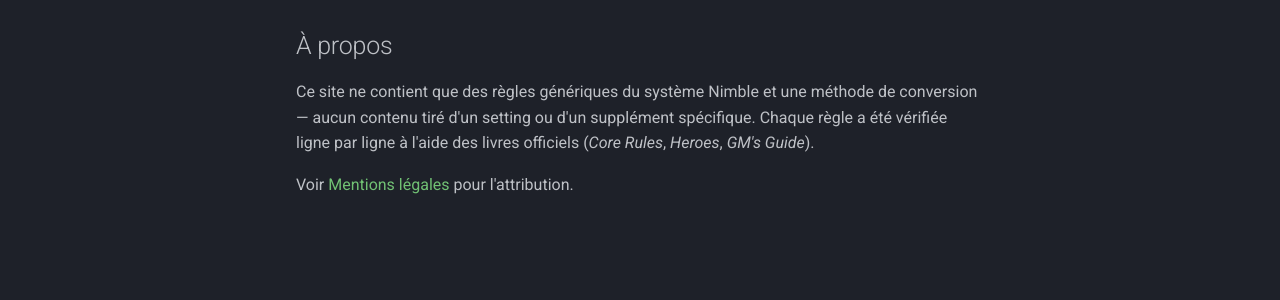
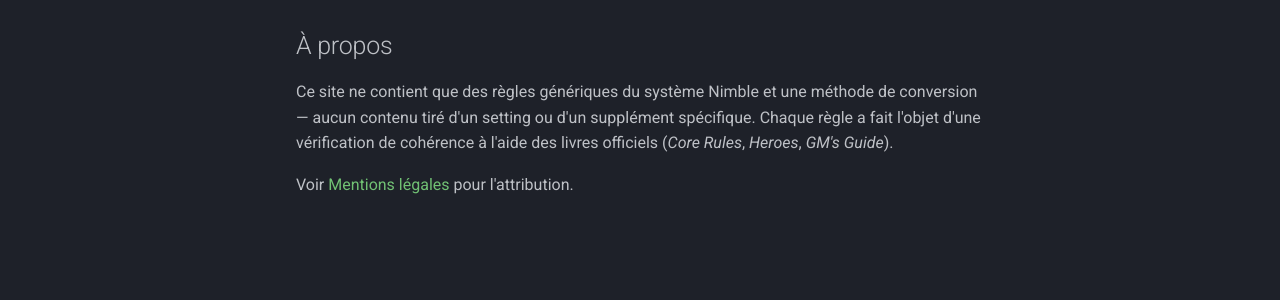
Before and after one commit to fredben78/OSE-nimble, an MkDocs documentation site: the page built from docs/index.md, in a window 1280 px wide. Shown: the part 417-717 px from the top of the page. Built offline with MkDocs 1.6.1 and Material for MkDocs 9.7.7, drawn with Linux system fonts in a browser that asks for light colours; comment, search, counter and statistics services are not loaded.

Commit message:
Reformule 'vérifiée ligne par ligne' en 'vérification de cohérence'
Co-Authored-By: Claude Sonnet 5 <noreply@anthropic.com>

```diff
--- a/docs/index.md
+++ b/docs/index.md
@@ -7,6 +7,6 @@ Un résumé condensé et vérifié des mécaniques du système de jeu de rôle *
 
 ## À propos
 
-Ce site ne contient que des règles génériques du système Nimble et une méthode de conversion — aucun contenu tiré d'un setting ou d'un supplément spécifique. Chaque règle a été vérifiée ligne par ligne à l'aide des livres officiels (*Core Rules*, *Heroes*, *GM's Guide*).
+Ce site ne contient que des règles génériques du système Nimble et une méthode de conversion — aucun contenu tiré d'un setting ou d'un supplément spécifique. Chaque règle a fait l'objet d'une vérification de cohérence à l'aide des livres officiels (*Core Rules*, *Heroes*, *GM's Guide*).
 
 Voir [Mentions légales](NOTICE.md) pour l'attribution.
```
Also changed, not shown: docs/fondamentaux-nimble.md (+1 -1 lines).
